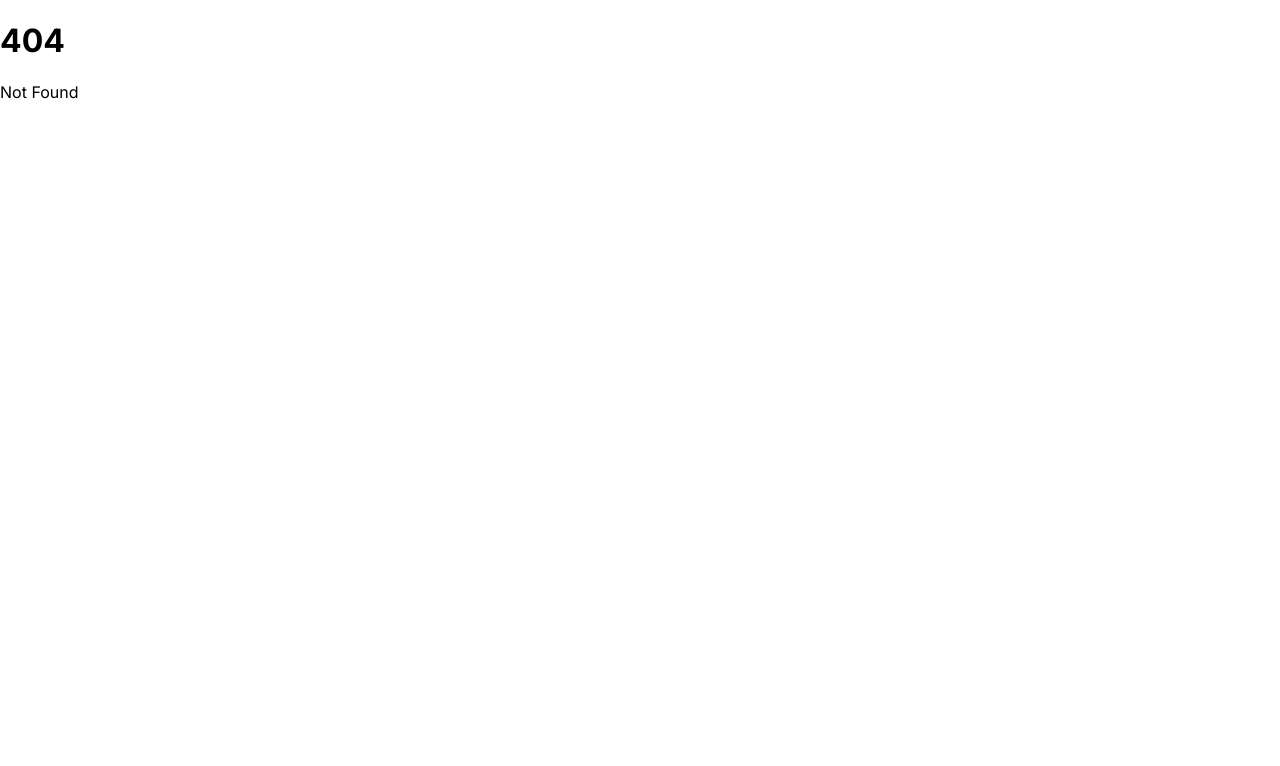
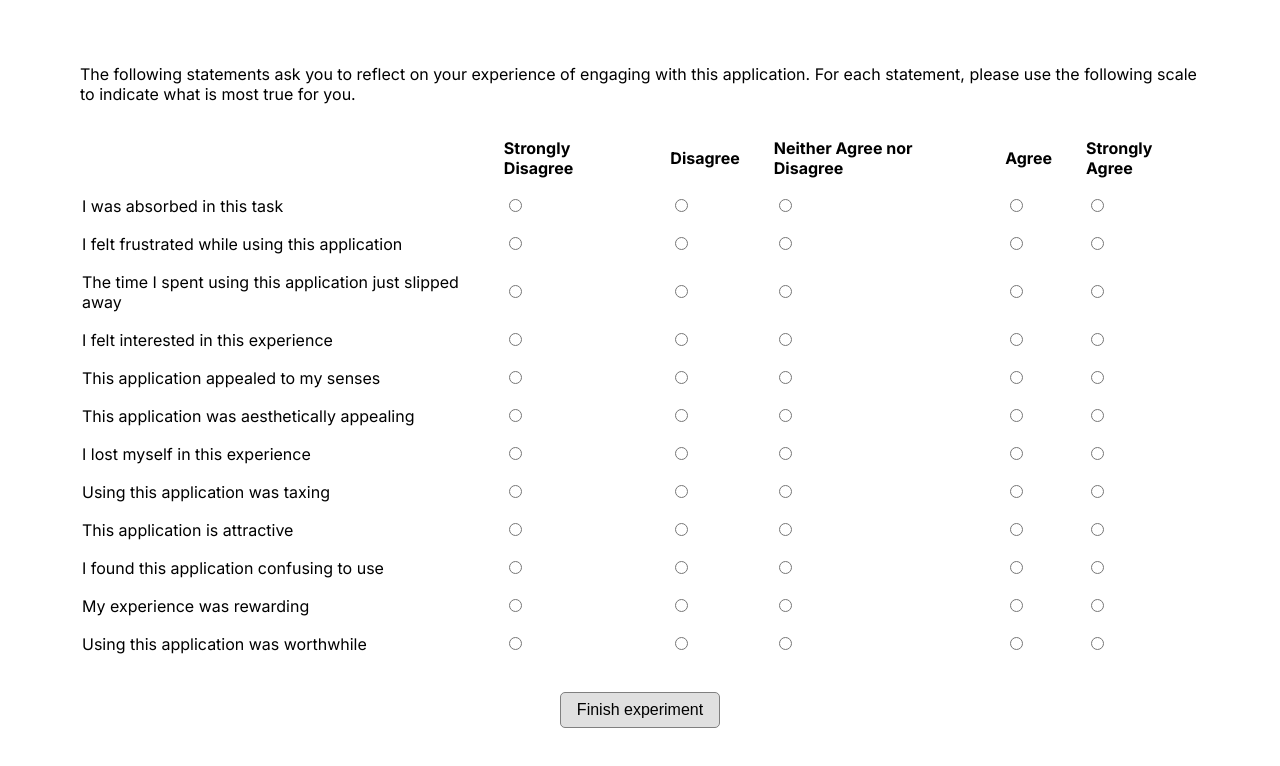
Before and after one commit to jeffreyshen19/dspace-interface, a SvelteKit app in the folder frontend/: page /survey/exit in a window 1280 px wide. Before the commit this address had no page. Shown: the top 766 px of the page. Built offline with nearby package versions, Linux system fonts and the light colour scheme.

Commit message:
create exit survey

```diff
--- /dev/null
+++ b/frontend/src/routes/survey/exit/+page.svelte
@@ -0,0 +1,120 @@
+<script>
+    let questions = [
+        {
+            "id": "FA-S.1",
+            "text": "I lost myself in this experience"
+        },
+        {
+            "id": "FA-S.2",
+            "text": "The time I spent using this application just slipped away"
+        },
+        {
+            "id": "FA-S.3",
+            "text": "I was absorbed in this task"
+        },
+        {
+            "id": "PU-S.1",
+            "text": "I felt frustrated while using this application"
+        },
+        {
+            "id": "PU-S.2",
+            "text": "I found this application confusing to use"
+        },
+        {
+            "id": "PU-S.3",
+            "text": "Using this application was taxing"
+        },
+        {
+            "id": "AE-S.1",
+            "text": "This application is attractive"
+        },
+        {
+            "id": "AE-S.2",
+            "text": "This application was aesthetically appealing"
+        },
+        {
+            "id": "AE-S.3",
+            "text": "This application appealed to my senses"
+        },
+        {
+            "id": "RW-S.1",
+            "text": "Using this application was worthwhile"
+        },
+        {
+            "id": "RW-S.2",
+            "text": "My experience was rewarding"
+        },
+        {
+            "id": "RW-S.3",
+            "text": "I felt interested in this experience"
+        }
+    ].sort((a, b) => 0.5 - Math.random());
+    let loaded = false;
+
+    setTimeout(function(){
+        loaded = true;
+
+    }, 200);
+
+</script>
+
+
+<form>
+    <p>The following statements ask you to reflect on your experience of engaging with this application. For each statement, please use the following scale to indicate what is most true for you.</p>
+    <table style:visibility="{loaded ? "visible" : "hidden"}">
+        <tr>
+            <th></th>
+            <th>Strongly Disagree</th>
+            <th>Disagree</th>
+            <th>Neither Agree nor Disagree</th>
+            <th>Agree</th>
+            <th>Strongly Agree</th>
+        </tr>
+        {#each questions as question}
+            <tr>
+                <td>{question.text}</td>
+                {#each Array(5) as _, j}
+                    <td><input type="radio" name="{question.id}" value="{j + 1}"></td>
+                {/each}
+            </tr>
+        {/each}
+    </table>
+
+    <br>
+    <div style:text-align="center"><input type = "submit" value = "Finish experiment"></div>
+</form>
+
+<style>
+
+    table{
+        width: 100%;
+    }
+
+    th, td{
+        padding: 0 1em 1em;
+        text-align: left;
+    }
+
+    p{
+        padding: 1em;
+    }
+
+    form{
+        padding: 2em 4em;
+    }
+
+    input[type="submit"]{
+        background: rgb(224, 224, 224);
+        border: 1px solid gray;
+        border-radius: 5px;
+        padding: 0.5em 1em;
+        font-size: 1em;
+        cursor: pointer;
+        transition: 0.2s all;
+    }
+
+    input[type="submit"]:hover{
+        background: rgb(186, 186, 186);
+    }
+
+</style>
```
